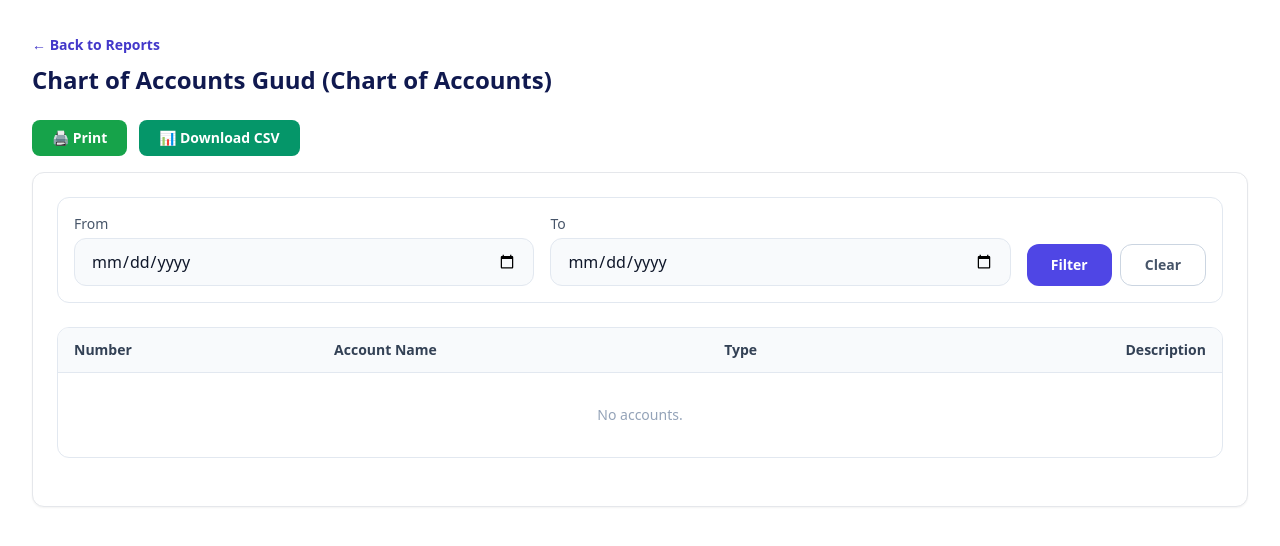
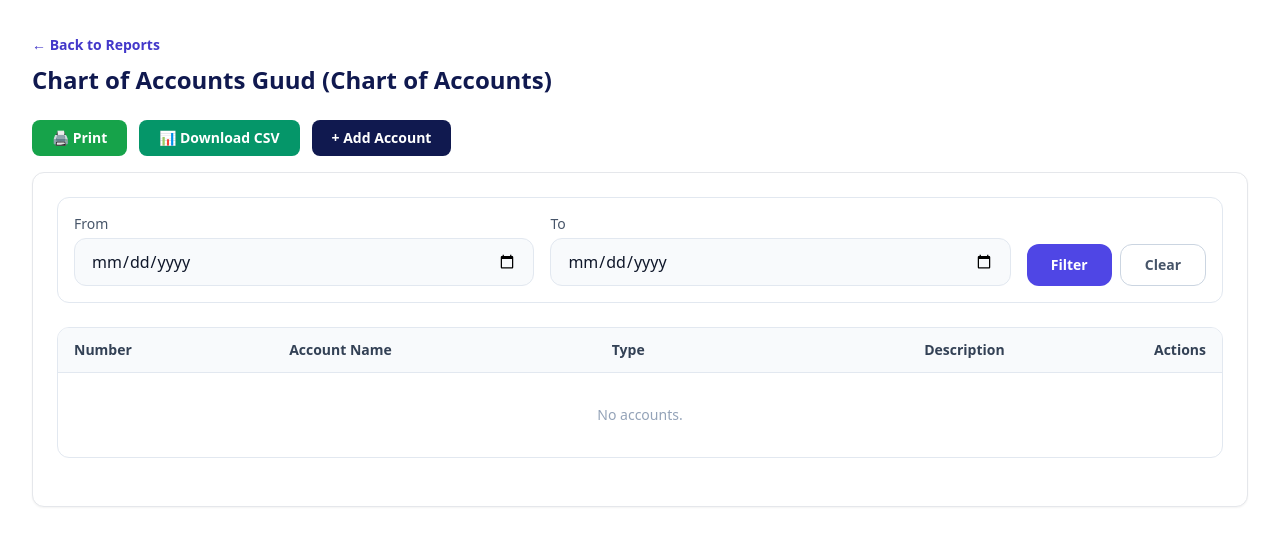
Before and after one commit to Mubarak-mubra/hirgal, a Django app: template templates/accounting/chart_of_accounts.html in a window 1280 px wide. Shown: the top 546 px of the page. Run offline with Django 5.2, Linux system fonts and the light colour scheme; the template is opened without the code that fills it, so the values that code supplies are empty; some libraries are stand-ins or nearby versions.

Commit message:
feat: add/edit/delete buttons on Chart of Accounts page

```diff
--- a/templates/accounting/chart_of_accounts.html
+++ b/templates/accounting/chart_of_accounts.html
@@ -3,6 +3,10 @@
 {% block report_title %}Chart of Accounts{% endblock %}
 {% block print_title %}Chart of Accounts Guud (Chart of Accounts){% endblock %}
 {% block heading %}Chart of Accounts Guud (Chart of Accounts){% endblock %}
+
+{% block extra_actions %}
+<a href="{% url 'web-account-create' %}" class="inline-flex items-center gap-2 rounded-lg bg-ink px-5 py-2 text-sm font-bold text-white hover:bg-indigo-800 transition">+ Add Account</a>
+{% endblock %}
 
 {% block report_content %}
 {% include "accounting/_date_filter.html" %}
@@ -15,6 +19,7 @@
                 <th class="text-left px-4 py-3 font-semibold text-slate-700">Account Name</th>
                 <th class="text-left px-4 py-3 font-semibold text-slate-700">Type</th>
                 <th class="text-right px-4 py-3 font-semibold text-slate-700">Description</th>
+                <th class="text-right px-4 py-3 font-semibold text-slate-700 no-print">Actions</th>
             </tr>
         </thead>
         <tbody class="divide-y divide-slate-100">
@@ -24,9 +29,15 @@
                 <td class="px-4 py-3 text-slate-800"><a href="{% url 'web-account-ledger' acc.pk %}" class="text-indigo-600 hover:underline">{{ acc.name }}</a></td>
                 <td class="px-4 py-3 text-slate-600">{{ acc.get_category_display }}</td>
                 <td class="px-4 py-3 text-right text-slate-500">{{ acc.description|default:"-" }}</td>
+                <td class="px-4 py-3 text-right no-print whitespace-nowrap">
+                    <a href="{% url 'web-account-edit' acc.pk %}" class="text-xs font-semibold text-indigo-700 hover:underline">Edit</a>
+                    {% if not acc.is_system %}
+                    <a href="{% url 'web-account-delete' acc.pk %}" class="ml-3 text-xs font-semibold text-red-600 hover:underline">Delete</a>
+                    {% endif %}
+                </td>
             </tr>
             {% empty %}
-            <tr><td colspan="4" class="px-4 py-8 text-center text-slate-400">No accounts.</td></tr>
+            <tr><td colspan="5" class="px-4 py-8 text-center text-slate-400">No accounts.</td></tr>
             {% endfor %}
         </tbody>
     </table>
```
